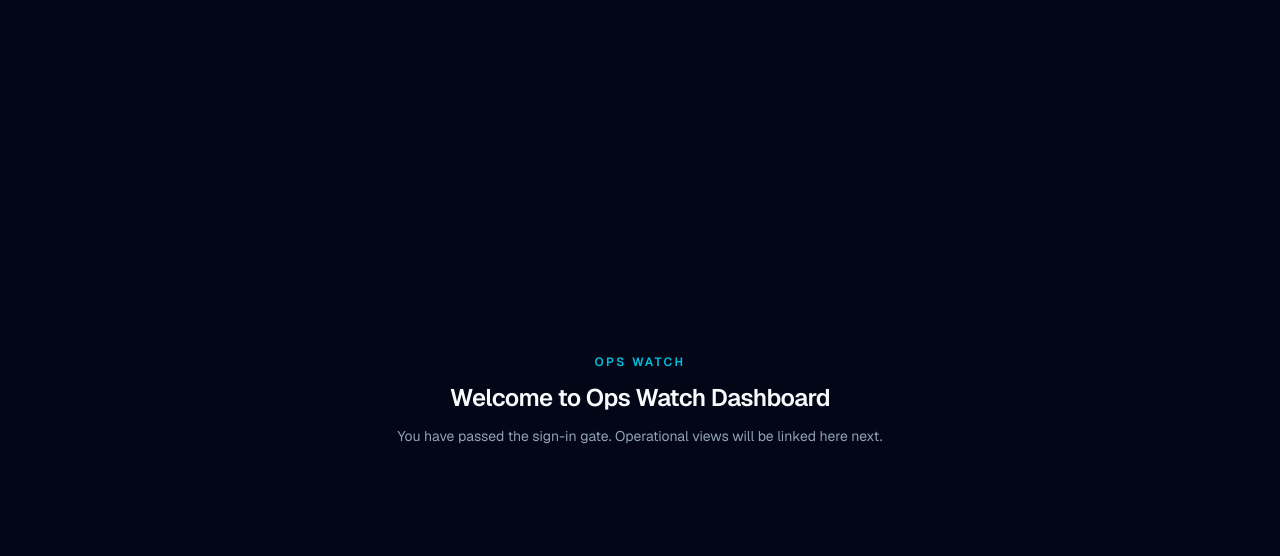
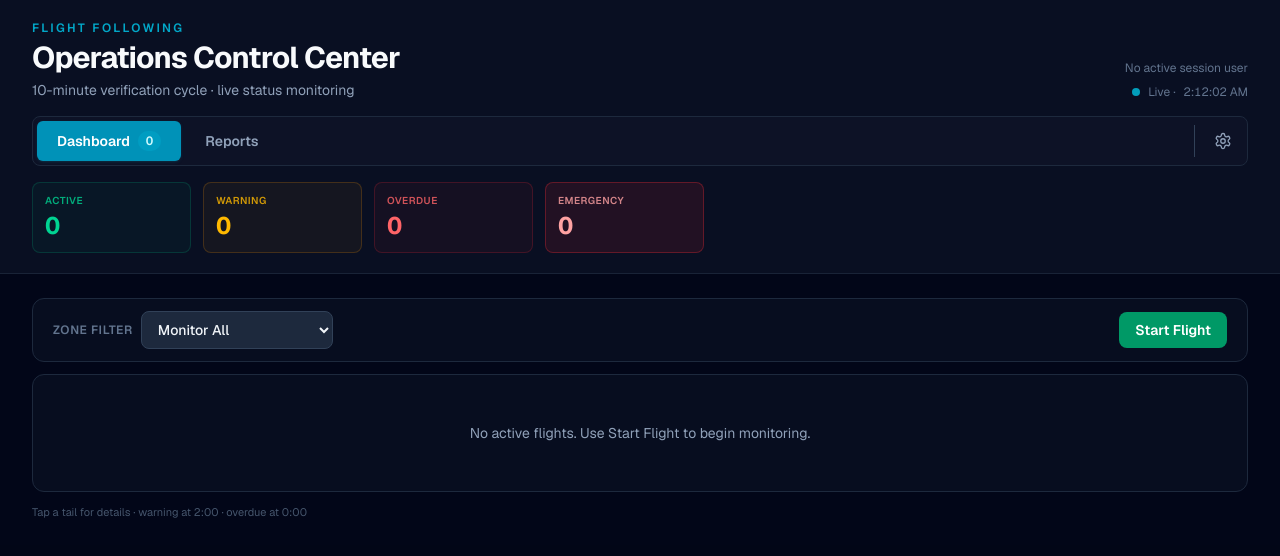
Before and after one commit to jcp060/ops-watch, a Next.js app: page /dashboard in a window 1280 px wide. Shown: the top 556 px of the page. Built offline with nearby package versions, Linux system fonts and the light colour scheme.

Commit message:
update routing redirect

```diff
--- a/app/dashboard/page.tsx
+++ b/app/dashboard/page.tsx
@@ -1,18 +1,13 @@
+import { OccAppShell } from "@/components/OccAppShell";
+import { DashboardStatusCards, DashboardView } from "@/components/DashboardView";
+
 export default function DashboardPage() {
   return (
-    <main className="flex min-h-full flex-1 flex-col items-center justify-center px-4 py-16">
-      <div className="max-w-lg text-center">
-        <p className="text-xs font-semibold uppercase tracking-[0.2em] text-cyan-400/90">
-          OPS Watch
-        </p>
-        <h1 className="mt-3 text-2xl font-semibold tracking-tight text-slate-50">
-          Welcome to Ops Watch Dashboard
-        </h1>
-        <p className="mt-3 text-sm text-slate-400">
-          You have passed the sign-in gate. Operational views will be linked here
-          next.
-        </p>
-      </div>
-    </main>
+    <OccAppShell
+      showStatusCards
+      statusCards={<DashboardStatusCards />}
+    >
+      <DashboardView />
+    </OccAppShell>
   );
 }
--- a/components/DashboardTabs.tsx
+++ b/components/DashboardTabs.tsx
@@ -21,9 +21,9 @@ type NavItem = {
 
 const OPERATIONAL_TABS: NavItem[] = [
   {
-    href: "/",
+    href: "/dashboard",
     label: "Dashboard",
-    match: (path) => path === "/",
+    match: (path) => path === "/dashboard",
   },
   {
     href: "/reports",
@@ -43,7 +43,7 @@ export function DashboardTabs({
     canAccessCommandMap(session.currentUser.role);
 
   const counts: Record<string, number | undefined> = {
-    "/": activeCount,
+    "/dashboard": activeCount,
   };
 
   const isSettingsActive = pathname === "/settings";
--- a/middleware.ts
+++ b/middleware.ts
@@ -29,7 +29,7 @@ export function middleware(request: NextRequest) {
       );
     }
 
-    const redirect = new URL("/", request.url);
+    const redirect = new URL("/dashboard", request.url);
     redirect.searchParams.set("access", "denied");
     return NextResponse.redirect(redirect);
   }
```
